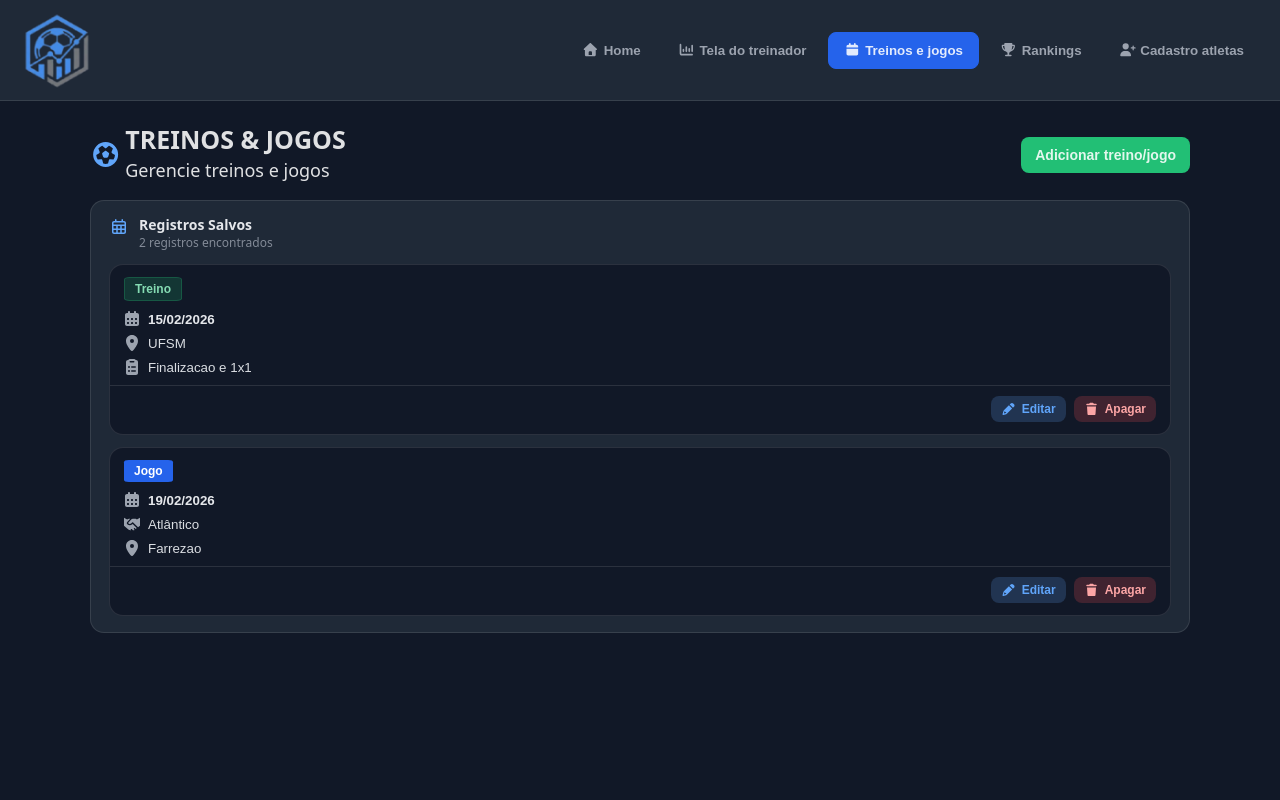
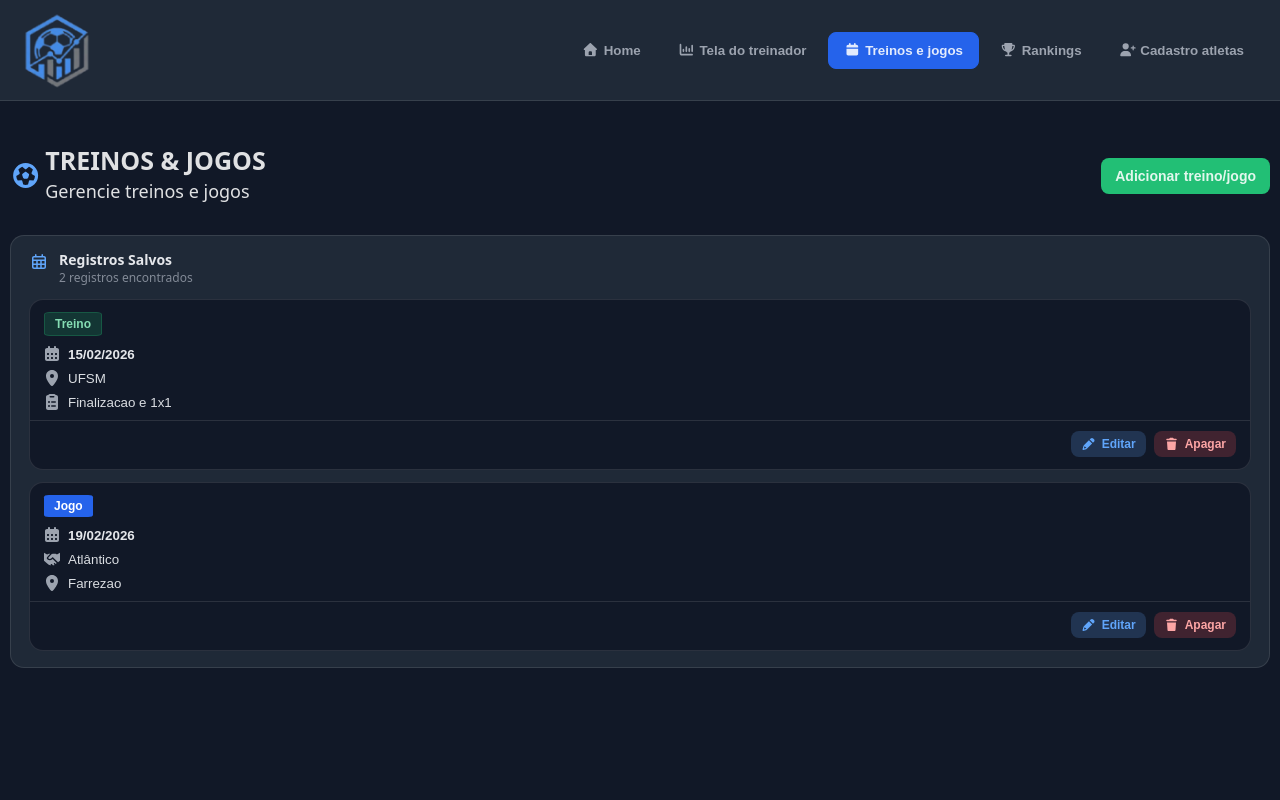
Before and after one commit to diogodls/player, a React (Vite) app: page /sessions in a window 1280 px wide. Shown: the top 800 px of the page. Built offline with nearby package versions, Linux system fonts and the light colour scheme; data requests are answered from the project's data file.

Commit message:
fix(#36): corrige espacamento e alinhamento

```diff
--- a/src/pages/Sessions/Sessions.module.scss
+++ b/src/pages/Sessions/Sessions.module.scss
@@ -3,25 +3,11 @@
   min-height: 100svh;
   width: 100%;
   background-color: var(--bg-dark);
-  padding: 24px 16px 40px;
+  padding: 15px 10px;
   overflow-x: clip;
 
-  > :first-child,
+  > :nth-child(1),
   > :nth-child(2) {
-    width: min(1100px, 100%);
-    margin-inline: auto;
-    min-width: 0;
-  }
-
-  > :nth-child(2) {
-    margin-top: 16px;
-  }
-
-  @media (max-width: 720px) {
-    padding: 18px 12px 28px;
-  }
-
-  @media (max-width: 420px) {
-    padding: 14px 10px 24px;
+    margin-top: 30px;
   }
 }
```
